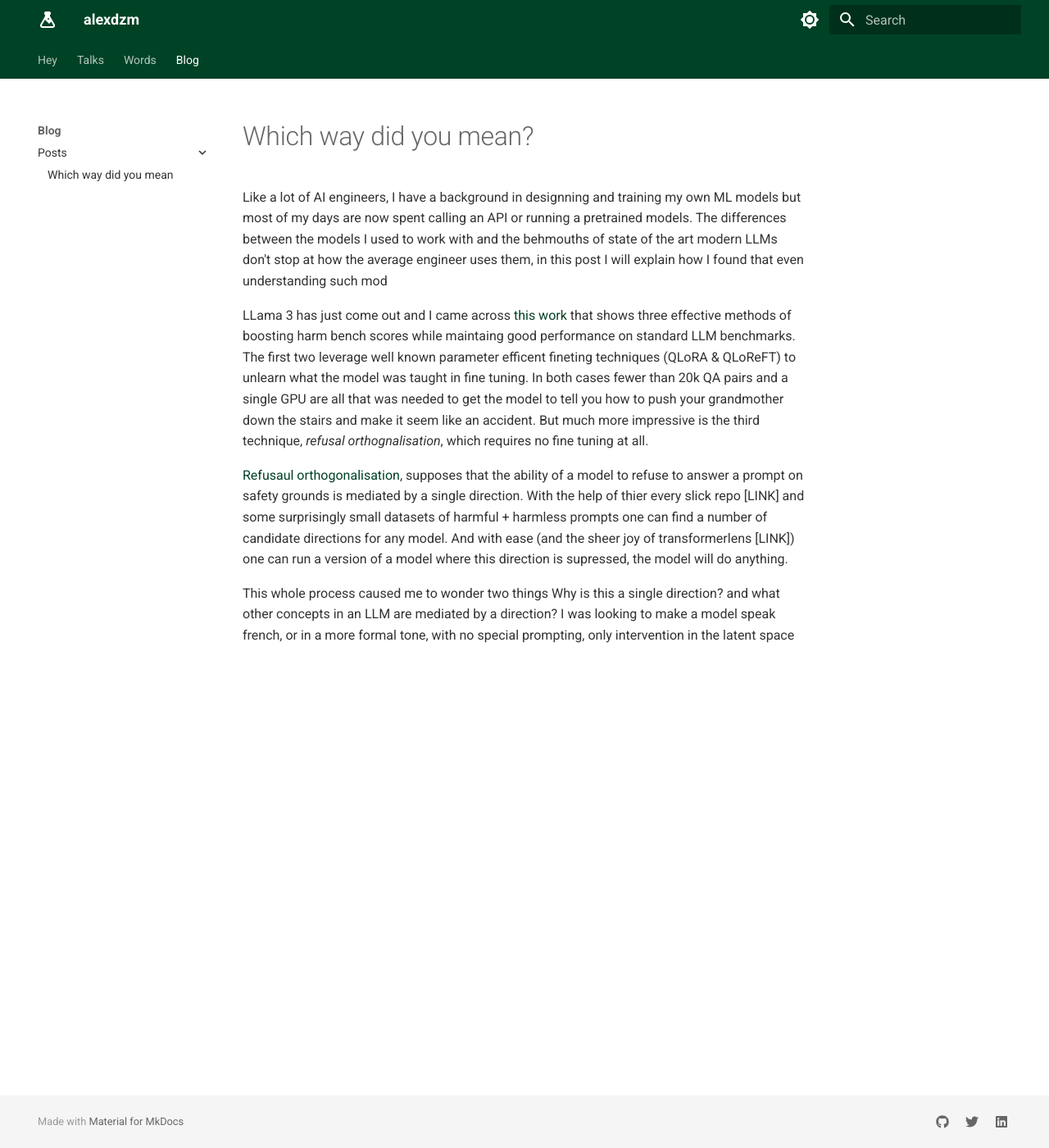
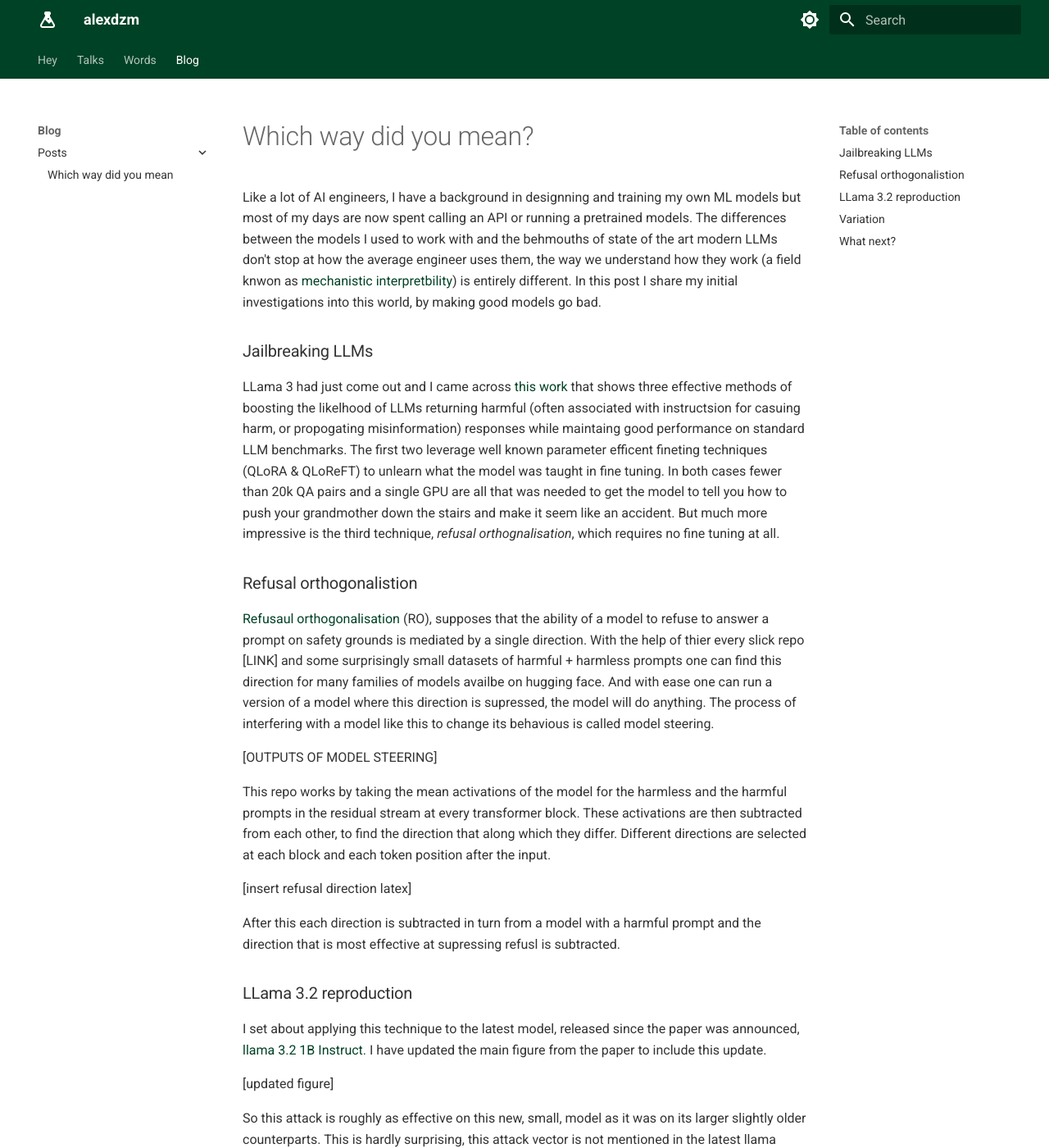
Before and after one commit to alexdzm/blog, an MkDocs documentation site: the page built from docs/blog/posts/Which way did you mean.md, in a window 1280 px wide and 1400 px high. Shown: the whole window at 82% size. Built offline with MkDocs 1.6.1 and Material for MkDocs 9.7.7, drawn with Linux system fonts in a browser that asks for light colours; some of the changed text lies outside the part shown.

Commit message:
pre spell check

```diff
--- a/docs/blog/posts/Which way did you mean.md
+++ b/docs/blog/posts/Which way did you mean.md
@@ -12,11 +12,58 @@ description: "A soft intro to modern mechanistic interperatbility"
 
 
 # Which way did you mean?
-Like a lot of AI engineers, I have a background in designning and training my own ML models but most of my days are now spent calling an API or running a pretrained models. The differences  between the models I used to work with and the behmouths of state of the art modern LLMs don't stop at how the average engineer uses them, in this post I will explain how I found that even understanding such mod
+Like a lot of AI engineers, I have a background in designning and training my own ML models but most of my days are now spent calling an API or running a pretrained models. The differences  between the models I used to work with and the behmouths of state of the art modern LLMs don't stop at how the average engineer uses them, the way we understand how they work (a field knwon as [mechanistic interpretbility](https://www.neelnanda.io/mechanistic-interpretability/getting-started)) is entirely different. In this post I share my initial investigations into this world, by making good models go bad.
 
-LLama 3 has just come out and I came across [this work](https://arxiv.org/pdf/2407.01376v1) that shows three effective methods of boosting harm bench scores while maintaing good performance on standard LLM benchmarks. The first two leverage well known parameter efficent fineting techniques (QLoRA &  QLoReFT) to unlearn what the model was taught in fine tuning. In both cases fewer than 20k QA pairs and a single GPU are all that was needed to get the model to tell you how to push your grandmother down the stairs and make it seem like an accident. But much more impressive is the third technique, *refusal orthognalisation*, which requires no fine tuning at all.
+### Jailbreaking LLMs
+
+LLama 3 had just come out and I came across [this work](https://arxiv.org/pdf/2407.01376v1) that shows three effective methods of boosting the likelhood of LLMs returning harmful (often associated with instructsion for casuing harm, or propogating misinformation) responses while maintaing good performance on standard LLM benchmarks. The first two leverage well known parameter efficent fineting techniques (QLoRA &  QLoReFT) to unlearn what the model was taught in fine tuning. In both cases fewer than 20k QA pairs and a single GPU are all that was needed to get the model to tell you how to push your grandmother down the stairs and make it seem like an accident. But much more impressive is the third technique, *refusal orthognalisation*, which requires no fine tuning at all.
+
+### Refusal orthogonalistion
+
+[Refusaul orthogonalisation](https://arxiv.org/abs/2406.11717) (RO), supposes that the ability of a model to refuse to answer a prompt on safety grounds is mediated by a single direction. With the help of thier every slick repo [LINK] and some surprisingly small datasets of harmful + harmless prompts one can find this direction for many families of models availbe on hugging face. And with ease one can run a version of a model where this direction is supressed, the model will do anything. The process of interfering with a model like this to change its behavious is called model steering.
+
+[OUTPUTS OF MODEL STEERING]
 
 
-[Refusaul orthogonalisation](https://arxiv.org/abs/2406.11717), supposes that the ability of a model to refuse to answer a prompt on safety grounds is mediated by a single direction. With the help of thier every slick repo [LINK] and some surprisingly small datasets of harmful + harmless prompts one can find a number of candidate directions for any model. And with ease (and the sheer joy of transformerlens [LINK]) one can run a version of a model where this direction is supressed, the model will do anything.
+This repo works by taking the mean activations of the model for the harmless and the harmful prompts in the residual stream at every transformer block. These activations are then subtracted from each other, to find the direction that along which they differ. Different directions are selected at each block and each token position after the input.
 
-This whole process caused me to wonder two things Why is this a single direction? and what other concepts in an LLM are mediated by a direction? I was looking to make a model speak french, or in a more formal tone, with no special prompting, only intervention in the latent space
+[insert refusal direction latex]
+
+After this each direction is subtracted in turn from a model with a harmful prompt and the direction that is most effective at supressing refusl is subtracted.
+
+### LLama 3.2 reproduction
+
+I set about applying this technique to the latest model, released since the paper was announced, [llama 3.2 1B Instruct](https://huggingface.co/meta-llama/Llama-3.2-1B-Instruct). I have updated the main figure from the paper to include this update.
+
+[updated figure]
+
+So this attack is roughly as effective on this new, small, model as it was on its larger slightly older counterparts. This is hardly surprising, this attack vector is not mentioned in the latest llama training paper as something the team were hoping to address.
+
+Note I ran this experiment with Llama guard 2 (as in the original paper) and with the newer Llama guard 3, the resutls were almost exactly the same. However, I have only included Llama guard 2 resutls in this post for consistency.
+
+### Variation
+
+In the refusal direction paper, the authors decide that once a direction is selected in a given layer and postion, it should then be ablated in many differnt places. It is subtracted from teh activations at *every* layer, before the transformer block and after the attention heads and MLP. I ahd been hoping that this approach was a step towards a better understanding of *how* refusal works, but the need to intervene in so many places dashed that hope. In a hope of understanding it better, I experimented with only removing the refusal direction in a subset of these locations (though still at every layer of the model).
+<center>
+
+![Comparison of ablation strategies](../../static/llama_intervention_plot.png)
+*Fig 2: Comparsision of the refusal and safety scores for llama 3.2 when using differnt ablation techniques. Full intervention is the combination of the following 3. The intervention locations are shown in Fig 3.*
+</center>
+
+These results show that, in the case of Llama 3.2, only ablating this direction in the residual stream is sufficent to recovery the steering behaviour that all three interventions produce. This is hardly surprising as the diagram belowshows that this single operation is the only one that writes to the residual stream with no skips going around it, in both other cases there remains some contribution to this direction that is able to circumvent being ablated.
+<center>
+
+![llama structure](../../static/llama_diagram.png)
+
+*Fig 3: The locations of the different model interventions. 1) Residual Only 2) Attention Only 3) MLP only. Diagram adapted from [llama-2.ai](https://llama-2.ai/llama-2-explained/)*
+</center>
+This result is not particulalry useful for those that want the  best refusual suppresion, the original tehcncique of ablating everywhere still works and is not computationaly expensive  at all. On top of this the authors also rpopose a weight othrogonalistaiton technique which is equivelent and allows for this all to have zero extra cost at infernce time over running the model normally.
+
+However this result does suggest an interesting point for those interested in understanding refusal. In this model the attention mechanism does almost nothing to induce refusal (by the mechanism we are supressing). This suggests that almost the entire refusal direction is learnt by the MLP.
+
+I hope to investigate this phemenon further in other models and by varying how many blocks in the model I intervene on. I am intrigued to see if this can be linked with [this recent work](https://arxiv.org/abs/2406.15786) which found that a lot of attention layers can be removed from a trained model without degrading performance.
+
+
+### What next?
+
+RO is a relatively simple interpretability experiment for LLMs. I am now spending time investigates sparse auto encoders (SAEs) with a particaular focus on the [Gemma Scope](https://ai.google.dev/gemma/docs/gemma_scope) models that have been publically released. I am cursious to find out if these complex features can be steered in the same way as refusal can.
```
